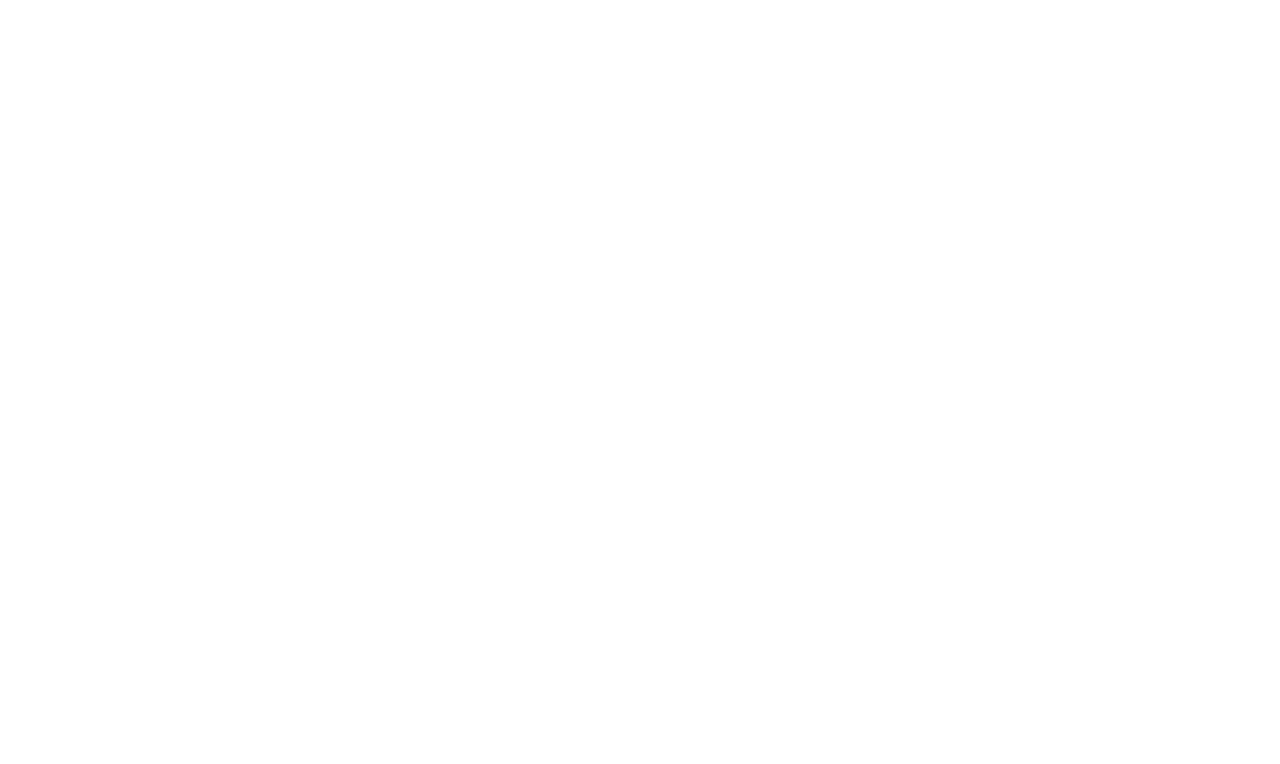
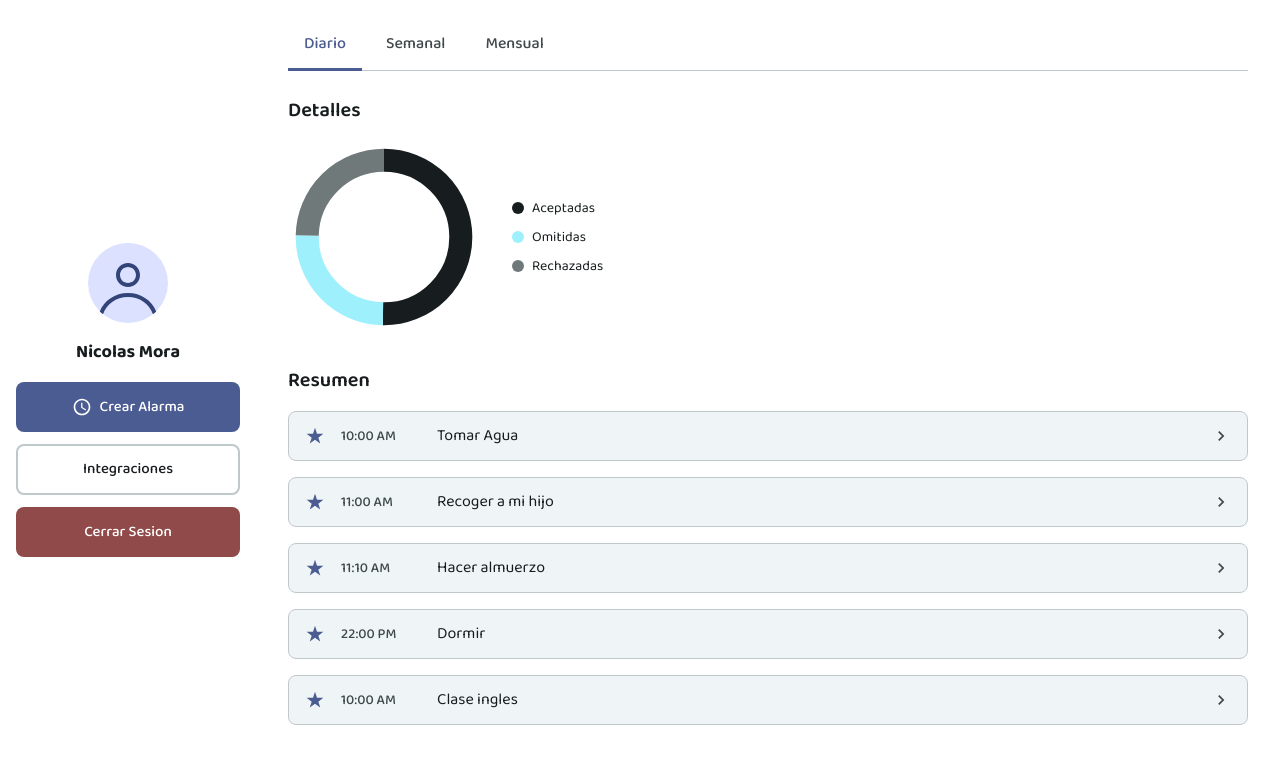
Before and after one commit to andresgxUniandes/ux-mejoramiento-experiencia-usuario-web, an Angular app: page /dashboard in a window 1280 px wide. Before the commit this address led to /. Shown: the top 764 px of the page. Built offline with nearby package versions, Linux system fonts and the light colour scheme.

Commit message:
Se agrega screen dashboard

```diff
--- a/src/app/app.routes.ts
+++ b/src/app/app.routes.ts
@@ -5,4 +5,5 @@
   { path: 'ingresar', loadComponent: () => import('./pages/welcome/welcome.component').then(m => m.WelcomeComponent) }, // TODO: pantalla de login
   { path: 'registrar', loadComponent: () => import('./pages/register/register.component').then(m => m.RegisterComponent) },
   { path: 'como-funciona', loadComponent: () => import('./pages/como-funciona/como-funciona.component').then(m => m.ComoFuncionaComponent) },
+  { path: 'dashboard', loadComponent: () => import('./pages/dashboard/dashboard.component').then(m => m.DashboardComponent) },
 ];
--- a/src/app/pages/como-funciona/como-funciona.component.html
+++ b/src/app/pages/como-funciona/como-funciona.component.html
@@ -1,5 +1,5 @@
 <div class="como-funciona">
-  <a routerLink="/" class="como-funciona__close" aria-label="Cerrar">
+  <a routerLink="/dashboard" class="como-funciona__close" aria-label="Cerrar">
     <svg xmlns="http://www.w3.org/2000/svg" viewBox="0 0 24 24" fill="currentColor" width="24" height="24" aria-hidden="true">
       <path d="M19 6.41L17.59 5 12 10.59 6.41 5 5 6.41 10.59 12 5 17.59 6.41 19 12 13.41 17.59 19 19 17.59 13.41 12z"/>
     </svg>
--- /dev/null
+++ b/src/app/pages/dashboard/dashboard.component.css
@@ -0,0 +1,274 @@
+.dashboard {
+  display: flex;
+  min-height: 100vh;
+  background: var(--color-surface);
+}
+
+.dashboard__sidebar {
+  width: 16rem;
+  flex-shrink: 0;
+  background: var(--color-surface-container-lowest);
+  padding: 1.5rem 1rem;
+  display: flex;
+  flex-direction: column;
+  align-items: center;
+  justify-content: center;
+  gap: 1rem;
+}
+
+.dashboard__avatar {
+  width: 5rem;
+  height: 5rem;
+  display: block;
+  object-fit: contain;
+}
+
+.dashboard__user-name {
+  margin: 0;
+  font-size: 1.125rem;
+  font-weight: 700;
+  color: var(--color-on-surface);
+  text-align: center;
+}
+
+.dashboard__nav {
+  display: flex;
+  flex-direction: column;
+  gap: 0.75rem;
+  width: 100%;
+}
+
+.dashboard__btn {
+  display: inline-flex;
+  align-items: center;
+  justify-content: center;
+  gap: 0.5rem;
+  width: 100%;
+  padding: 0.75rem 1rem;
+  font-family: inherit;
+  font-size: 0.9375rem;
+  font-weight: 500;
+  border-radius: 0.5rem;
+  border: 2px solid transparent;
+  text-decoration: none;
+  cursor: pointer;
+  transition: filter 0.2s, background 0.2s, border-color 0.2s;
+}
+
+.dashboard__btn:focus-visible {
+  outline: 2px solid var(--color-primary);
+  outline-offset: 2px;
+}
+
+.dashboard__btn--primary {
+  background: var(--color-primary);
+  color: var(--color-on-primary);
+}
+
+.dashboard__btn--primary:hover {
+  filter: brightness(1.08);
+}
+
+.dashboard__btn--outline {
+  background: var(--color-surface-container-lowest);
+  color: var(--color-on-surface);
+  border-color: var(--color-outline-variant);
+}
+
+.dashboard__btn--outline:hover {
+  background: var(--color-surface-container-low);
+}
+
+.dashboard__btn--logout {
+  background: var(--color-error);
+  color: var(--color-on-error);
+}
+
+.dashboard__btn--logout:hover {
+  filter: brightness(1.08);
+}
+
+.dashboard__main {
+  flex: 1;
+  min-width: 0;
+  background: var(--color-surface-container-lowest);
+  padding: 1.5rem 2rem;
+}
+
+.dashboard__tabs {
+  display: flex;
+  gap: 0.5rem;
+  margin-bottom: 1.5rem;
+  border-bottom: 1px solid var(--color-outline-variant);
+}
+
+.dashboard__tab {
+  padding: 0.5rem 1rem 0.75rem;
+  font-family: inherit;
+  font-size: 1rem;
+  font-weight: 500;
+  color: var(--color-on-surface-variant);
+  background: none;
+  border: none;
+  border-bottom: 3px solid transparent;
+  margin-bottom: -1px;
+  cursor: pointer;
+  transition: color 0.2s, border-color 0.2s;
+}
+
+.dashboard__tab:hover {
+  color: var(--color-on-surface);
+}
+
+.dashboard__tab--active {
+  color: var(--color-primary);
+  border-bottom-color: var(--color-primary);
+}
+
+.dashboard__section {
+  margin-bottom: 2rem;
+}
+
+.dashboard__section-title {
+  margin: 0 0 1rem;
+  font-size: 1.25rem;
+  font-weight: 600;
+  color: var(--color-on-surface);
+  text-align: left;
+}
+
+.dashboard__chart-wrap {
+  display: flex;
+  align-items: center;
+  gap: 2rem;
+  flex-wrap: wrap;
+}
+
+.dashboard__donut {
+  width: 12rem;
+  height: 12rem;
+  flex-shrink: 0;
+}
+
+.dashboard__donut-segment {
+  transform: rotate(-90deg);
+  transform-origin: 50px 50px;
+}
+
+.dashboard__donut-legend {
+  display: flex;
+  flex-direction: column;
+  gap: 0.5rem;
+}
+
+.dashboard__legend-item {
+  font-size: 0.875rem;
+  color: var(--color-on-surface);
+}
+
+.dashboard__legend--aceptadas::before {
+  content: '';
+  display: inline-block;
+  width: 0.75rem;
+  height: 0.75rem;
+  margin-right: 0.5rem;
+  vertical-align: middle;
+  background: var(--color-on-surface);
+  border-radius: 50%;
+}
+
+.dashboard__legend--omitidas::before {
+  content: '';
+  display: inline-block;
+  width: 0.75rem;
+  height: 0.75rem;
+  margin-right: 0.5rem;
+  vertical-align: middle;
+  background: var(--color-secondary-container);
+  border-radius: 50%;
+}
+
+.dashboard__legend--rechazadas::before {
+  content: '';
+  display: inline-block;
+  width: 0.75rem;
+  height: 0.75rem;
+  margin-right: 0.5rem;
+  vertical-align: middle;
+  background: var(--color-outline);
+  border-radius: 50%;
+}
+
+.dashboard__resumen {
+  list-style: none;
+  margin: 0;
+  padding: 0;
+  display: flex;
+  flex-direction: column;
+  gap: 1rem;
+}
+
+.dashboard__resumen-item {
+  display: flex;
+  align-items: center;
+  gap: 1rem;
+  padding: 0.75rem 1rem;
+  background: var(--color-surface-container-low);
+  border-radius: 0.5rem;
+  border: 1px solid var(--color-outline-variant);
+  text-align: left;
+}
+
+.dashboard__resumen-icon {
+  display: flex;
+  align-items: center;
+  justify-content: center;
+  color: var(--color-primary);
+  flex-shrink: 0;
+}
+
+.dashboard__resumen-time {
+  font-size: 0.875rem;
+  font-weight: 500;
+  color: var(--color-on-surface-variant);
+  min-width: 5rem;
+}
+
+.dashboard__resumen-texto {
+  flex: 1;
+  font-size: 1rem;
+  color: var(--color-on-surface);
+}
+
+.dashboard__resumen-arrow {
+  display: flex;
+  align-items: center;
+  justify-content: center;
+  color: var(--color-on-surface-variant);
+  flex-shrink: 0;
+}
+
+@media (max-width: 48rem) {
+  .dashboard {
+    flex-direction: column;
+  }
+
+  .dashboard__sidebar {
+    width: 100%;
+    flex-direction: row;
+    flex-wrap: wrap;
+    justify-content: center;
+  }
+
+  .dashboard__nav {
+    width: auto;
+    flex-direction: row;
+    flex-wrap: wrap;
+    justify-content: center;
+  }
+
+  .dashboard__btn {
+    width: auto;
+    min-width: 10rem;
+  }
+}
--- /dev/null
+++ b/src/app/pages/dashboard/dashboard.component.html
@@ -0,0 +1,62 @@
+<div class="dashboard">
+  <aside class="dashboard__sidebar">
+    <img src="/icon-user.svg" alt="" class="dashboard__avatar" width="90" height="90" aria-hidden="true" />
+    <h2 class="dashboard__user-name">Nicolas Mora</h2>
+    <nav class="dashboard__nav">
+      <a routerLink="/crear-alarma" class="dashboard__btn dashboard__btn--primary">
+        <svg xmlns="http://www.w3.org/2000/svg" viewBox="0 0 24 24" fill="currentColor" width="20" height="20" aria-hidden="true">
+          <path d="M12 2C6.48 2 2 6.48 2 12s4.48 10 10 10 10-4.48 10-10S17.52 2 12 2zm0 18c-4.41 0-8-3.59-8-8s3.59-8 8-8 8 3.59 8 8-3.59 8-8 8zm.5-13H11v6l5.25 3.15.75-1.23-4.5-2.67z"/>
+        </svg>
+        Crear Alarma
+      </a>
+      <a routerLink="/integraciones" class="dashboard__btn dashboard__btn--outline">Integraciones</a>
+      <a routerLink="/" class="dashboard__btn dashboard__btn--logout">Cerrar Sesion</a>
+    </nav>
+  </aside>
+
+  <main class="dashboard__main">
+    <div class="dashboard__tabs">
+      <button type="button" class="dashboard__tab" [class.dashboard__tab--active]="activeTab === 'diario'" (click)="setTab('diario')">Diario</button>
+      <button type="button" class="dashboard__tab" [class.dashboard__tab--active]="activeTab === 'semanal'" (click)="setTab('semanal')">Semanal</button>
+      <button type="button" class="dashboard__tab" [class.dashboard__tab--active]="activeTab === 'mensual'" (click)="setTab('mensual')">Mensual</button>
+    </div>
+
+    <section class="dashboard__section">
+      <h3 class="dashboard__section-title">Detalles</h3>
+      <div class="dashboard__chart-wrap">
+        <svg class="dashboard__donut" viewBox="0 0 100 100" aria-hidden="true">
+          <circle class="dashboard__donut-segment dashboard__donut--aceptadas" cx="50" cy="50" r="40" fill="none" stroke="var(--color-on-surface)" stroke-width="12" stroke-dasharray="126 126" stroke-dashoffset="0" />
+          <circle class="dashboard__donut-segment dashboard__donut--omitidas" cx="50" cy="50" r="40" fill="none" stroke="var(--color-secondary-container)" stroke-width="12" stroke-dasharray="63 189" stroke-dashoffset="-126" />
+          <circle class="dashboard__donut-segment dashboard__donut--rechazadas" cx="50" cy="50" r="40" fill="none" stroke="var(--color-outline)" stroke-width="12" stroke-dasharray="63 189" stroke-dashoffset="-189" />
+        </svg>
+        <div class="dashboard__donut-legend">
+          <span class="dashboard__legend-item dashboard__legend--aceptadas">Aceptadas</span>
+          <span class="dashboard__legend-item dashboard__legend--omitidas">Omitidas</span>
+          <span class="dashboard__legend-item dashboard__legend--rechazadas">Rechazadas</span>
+        </div>
+      </div>
+    </section>
+
+    <section class="dashboard__section">
+      <h3 class="dashboard__section-title">Resumen</h3>
+      <ul class="dashboard__resumen">
+        @for (act of actividades; track act.texto + act.hora) {
+          <li class="dashboard__resumen-item">
+            <span class="dashboard__resumen-icon" aria-hidden="true">
+              <svg xmlns="http://www.w3.org/2000/svg" viewBox="0 0 24 24" fill="currentColor" width="20" height="20">
+                <path d="M12 2l2.4 7.4h7.6l-6 4.6 2.3 7-6.3-4.6L5.7 21 8 14l-6-4.6h7.6L12 2z"/>
+              </svg>
+            </span>
+            <span class="dashboard__resumen-time">{{ act.hora }}</span>
+            <span class="dashboard__resumen-texto">{{ act.texto }}</span>
+            <span class="dashboard__resumen-arrow" aria-hidden="true">
+              <svg xmlns="http://www.w3.org/2000/svg" viewBox="0 0 24 24" fill="currentColor" width="20" height="20">
+                <path d="M10 6L8.59 7.41 13.17 12l-4.58 4.59L10 18l6-6z"/>
+              </svg>
+            </span>
+          </li>
+        }
+      </ul>
+    </section>
+  </main>
+</div>
--- /dev/null
+++ b/src/app/pages/dashboard/dashboard.component.ts
@@ -0,0 +1,32 @@
+import { Component, OnInit } from '@angular/core';
+import { RouterLink } from '@angular/router';
+import { Title } from '@angular/platform-browser';
+
+@Component({
+  selector: 'app-dashboard',
+  standalone: true,
+  imports: [RouterLink],
+  templateUrl: './dashboard.component.html',
+  styleUrl: './dashboard.component.css',
+})
+export class DashboardComponent implements OnInit {
+  activeTab: 'diario' | 'semanal' | 'mensual' = 'diario';
+
+  actividades = [
+    { hora: '10:00 AM', texto: 'Tomar Agua' },
+    { hora: '11:00 AM', texto: 'Recoger a mi hijo' },
+    { hora: '11:10 AM', texto: 'Hacer almuerzo' },
+    { hora: '22:00 PM', texto: 'Dormir' },
+    { hora: '10:00 AM', texto: 'Clase ingles' },
+  ];
+
+  constructor(private title: Title) {}
+
+  ngOnInit(): void {
+    this.title.setTitle('Dashboard');
+  }
+
+  setTab(tab: 'diario' | 'semanal' | 'mensual'): void {
+    this.activeTab = tab;
+  }
+}
```
Also changed, not shown: 1 other file (tests, documents, lock files or other folders).
